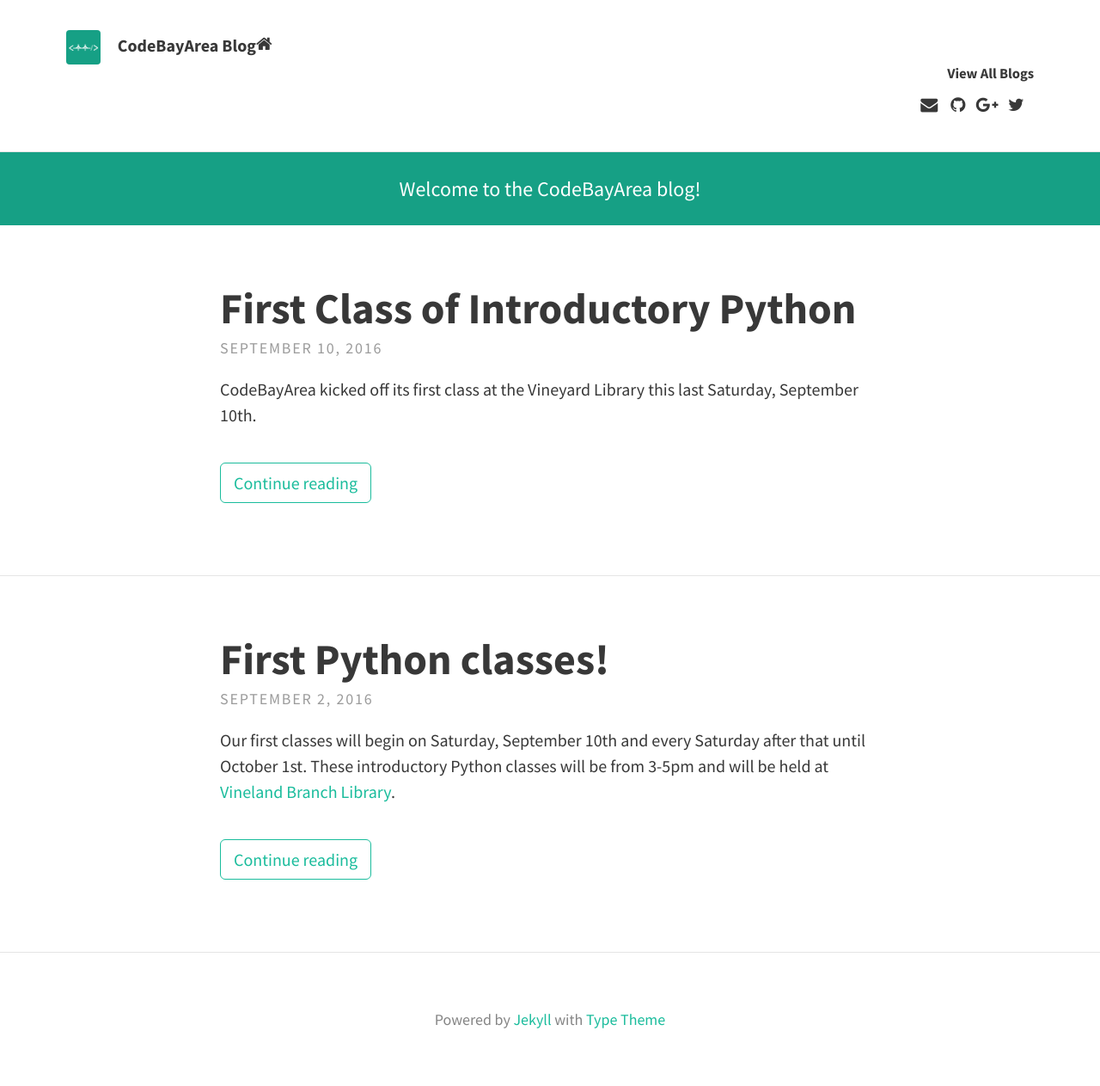
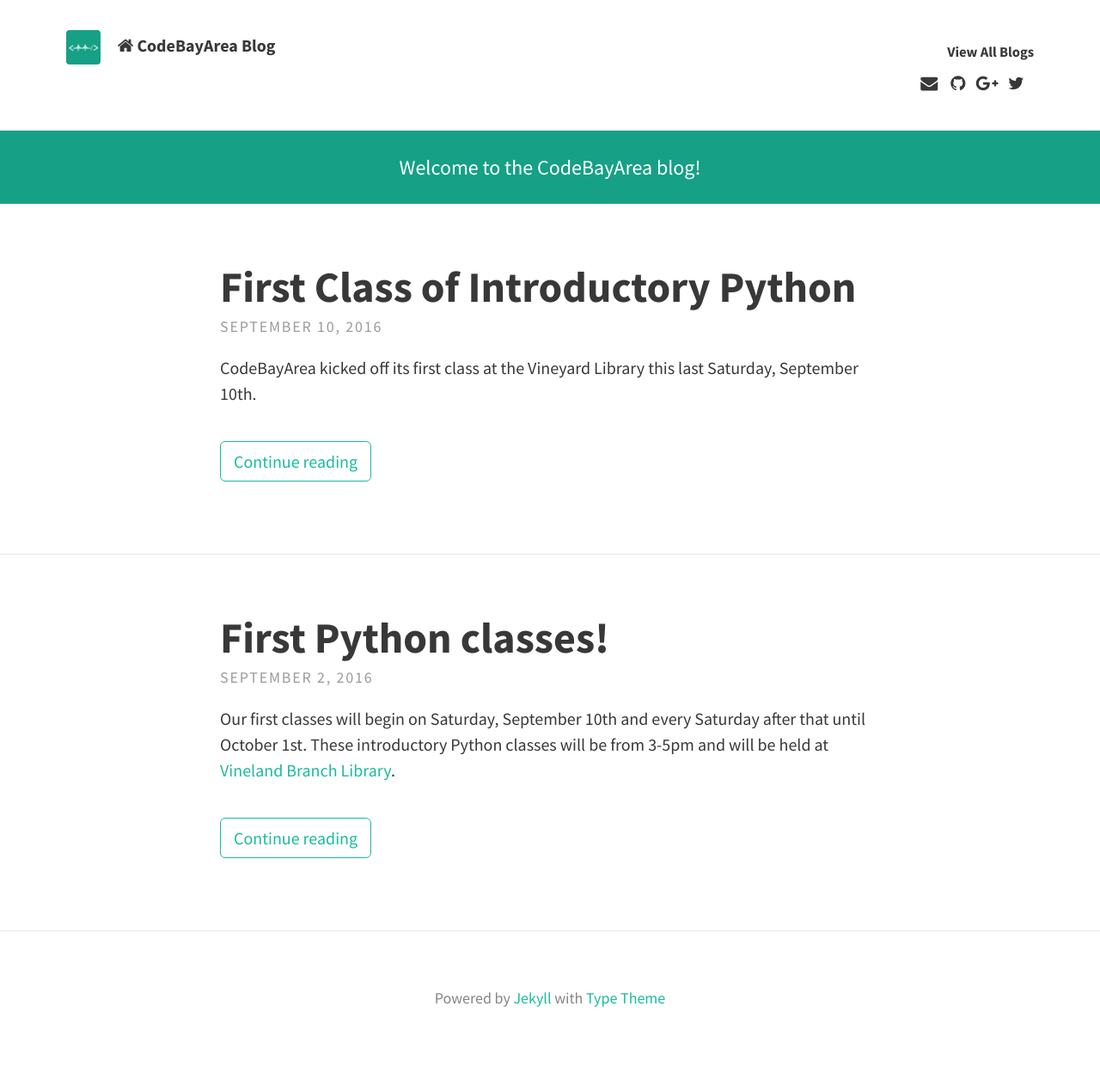
Before and after one commit to codebayarea/codebayarea.github.io, a Jekyll site: the page built from index.html, in a window 1280 px wide. Shown: the whole page at 86% size. Built offline with Jekyll 4.4.1, drawn with Linux system fonts in a browser that asks for light colours; nearby versions of some CDN libraries; the list of posts is cut into pages by our own code; after the commit the page ends 1238 px from its top, so only the background shows below that.

Commit message:
Update header.html

```diff
--- a/_includes/header.html
+++ b/_includes/header.html
@@ -10,9 +10,9 @@
 		</a>
 		{% endif %}
 		<h1 class="site-title">
+			<i class="fa fa-home" aria-hidden="true"></i>
 			<a href="{{ site.baseurl }}/">{{ site.theme_settings.title }}</a>
 		</h1>
-		<i class="fa fa-home" aria-hidden="true"></i>
 
 	</div>
 	<nav class="site-nav">
```
